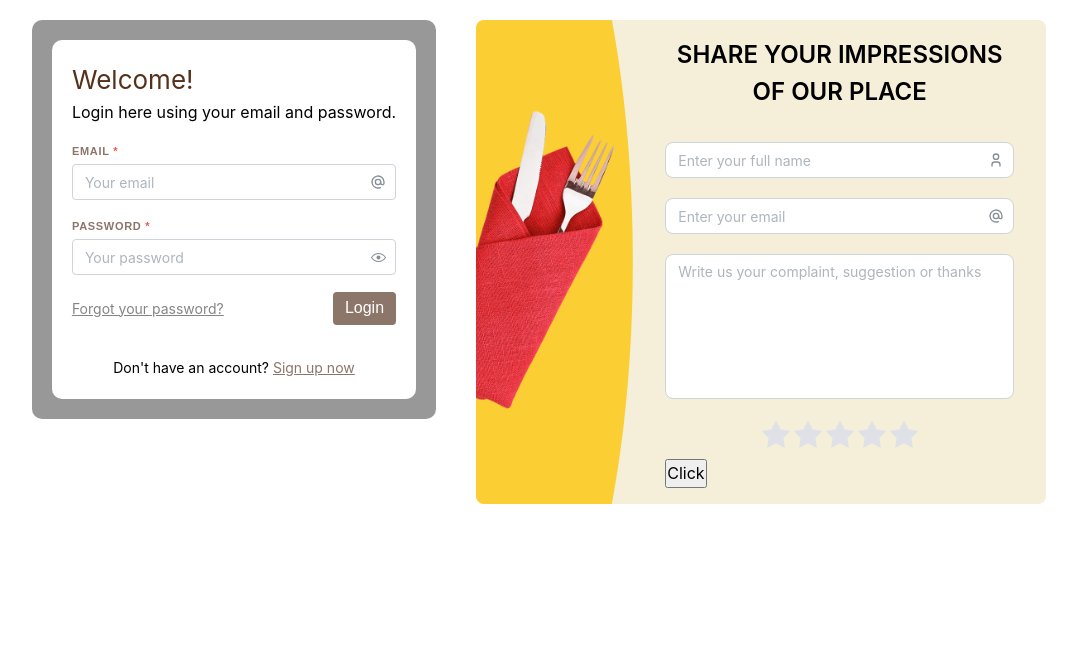
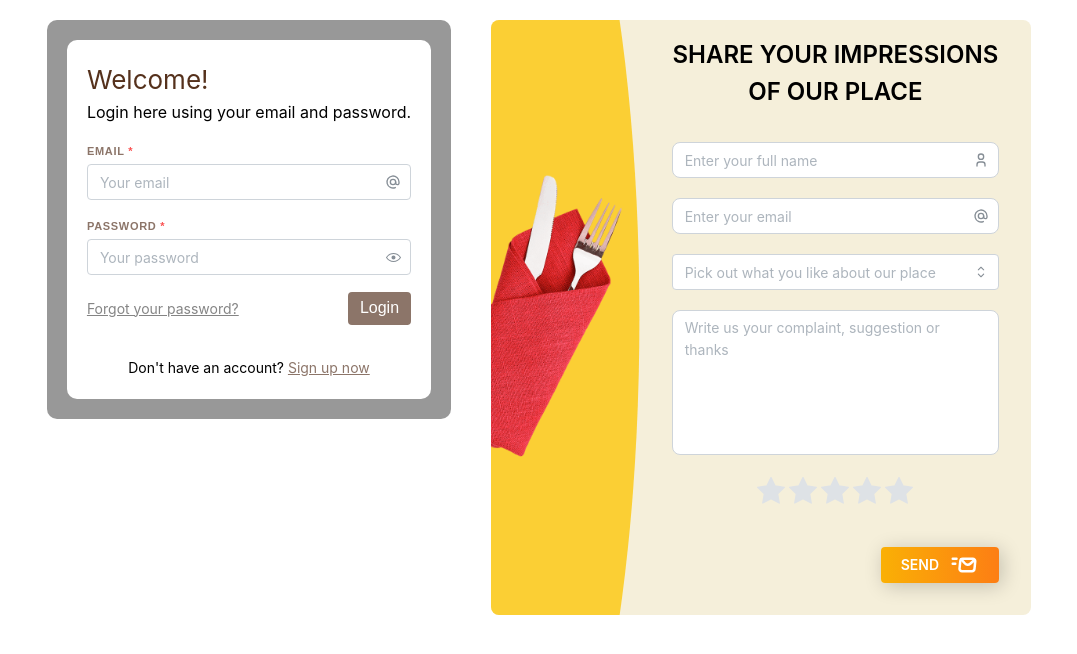
Before and after one commit to Anastasiya-Stavrova/react-forms, a React (Vite) app: page / in a window 1280 px wide. Shown: the top 654 px of the page, without its empty margins (101-1178 px from the left). Built offline with nearby package versions, Linux system fonts and the light colour scheme.

Commit message:
changed FeedbackForm

```diff
--- a/src/App.css
+++ b/src/App.css
@@ -20,6 +20,11 @@ textarea:focus {
   box-shadow: 0 0 0 0.25rem rgba(13, 110, 253, 0.25);
 }
 
+.mantine-MultiSelect-input input:focus {
+  border-color: none;
+  box-shadow: none;
+}
+
 div.error .mantine-Input-input:has(> input:focus),
 div.error input:focus,
 div.error textarea:focus {
--- a/src/components/FeedbackForm/FeedbackForm.module.css
+++ b/src/components/FeedbackForm/FeedbackForm.module.css
@@ -4,6 +4,7 @@
   display: flex;
   width: fit-content;
   height: fit-content;
+  max-width: 540px;
 }
 
 .modal-left {
@@ -43,7 +44,7 @@
 }
 
 .feedback-form {
-  padding: 1rem 2rem;
+  padding: 1rem 2rem 2rem 2rem;
   width: fit-content;
 }
 
@@ -52,3 +53,24 @@
   text-transform: uppercase;
   text-align: center;
 }
+
+.button-container {
+  display: flex;
+  justify-content: end;
+}
+
+.feedback-button {
+  text-transform: uppercase;
+  outline: none;
+  padding: 0.5rem 1.25rem;
+  color: white;
+  border: 0;
+  border-radius: 4px;
+  box-shadow: 3px 3px 20px rgba(0, 0, 0, 0.2);
+  transition: transform 0.3s ease-in-out;
+  cursor: pointer;
+}
+
+.feedback-button:hover {
+  transform: scale(1.05);
+}
--- a/src/components/FeedbackForm/FeedbackForm.tsx
+++ b/src/components/FeedbackForm/FeedbackForm.tsx
@@ -1,8 +1,18 @@
 import { Controller, SubmitHandler, useForm } from "react-hook-form";
 import { yupResolver } from "@hookform/resolvers/yup";
-import { Center, Input, Rating, Space, Stack, Textarea } from "@mantine/core";
+import {
+  Button,
+  Center,
+  Input,
+  Rating,
+  rem,
+  Space,
+  Stack,
+  Textarea,
+  MultiSelect,
+} from "@mantine/core";
 import { IMessage } from "../../types/message";
-import { IconAt, IconUser } from "@tabler/icons-react";
+import { IconAt, IconMailFast, IconUser } from "@tabler/icons-react";
 import * as yup from "yup";
 import "./FeedbackForm.css";
 import styles from "./FeedbackForm.module.css";
@@ -20,7 +30,9 @@ const FeedbackForm = () => {
 
     message: yup.string(),
 
-    rating: yup.number().required("Please rate us."),
+    rating: yup.number().required("Please give us a rating"),
+
+    pros: yup.array(),
   });
 
   const {
@@ -84,6 +96,26 @@ const FeedbackForm = () => {
 
         <Space h={space} />
 
+        <Controller
+          name="pros"
+          defaultValue={[]}
+          control={control}
+          render={({ field }) => (
+            <MultiSelect
+              {...field}
+              placeholder={`${
+                field.value?.length === 0 || field.value === undefined
+                  ? "Pick out what you like about our place"
+                  : ""
+              }`}
+              data={["4 – React", "1 – Angular", "3 – Vue", "2 – Svelte"]}
+              onChange={field.onChange}
+            />
+          )}
+        />
+
+        <Space h={space} />
+
         <Textarea
           autosize
           minRows={6}
@@ -99,7 +131,6 @@ const FeedbackForm = () => {
           <Stack style={{ gap: "0" }}>
             <Controller
               name="rating"
-              defaultValue={undefined}
               control={control}
               render={({ field: { onChange, value } }) => (
                 <>
@@ -123,7 +154,21 @@ const FeedbackForm = () => {
           </Stack>
         </Center>
 
-        <button>Click</button>
+        <Space h="xl" />
+
+        <div className={styles["button-container"]}>
+          <Button
+            type="submit"
+            className={styles["feedback-button"]}
+            variant="gradient"
+            gradient={{ from: "yellow", to: "orange", deg: 90 }}
+            rightSection={
+              <IconMailFast style={{ width: rem(30), height: rem(30) }} />
+            }
+          >
+            Send
+          </Button>
+        </div>
       </form>
     </div>
   );
--- a/src/types/message.ts
+++ b/src/types/message.ts
@@ -3,6 +3,7 @@ interface IMessage {
   email: string;
   message?: string;
   rating: number;
+  pros?: string[];
 }
 
 export type { IMessage };
```
Also changed, not shown: src/types/props.tsx (+12 -4 lines).
